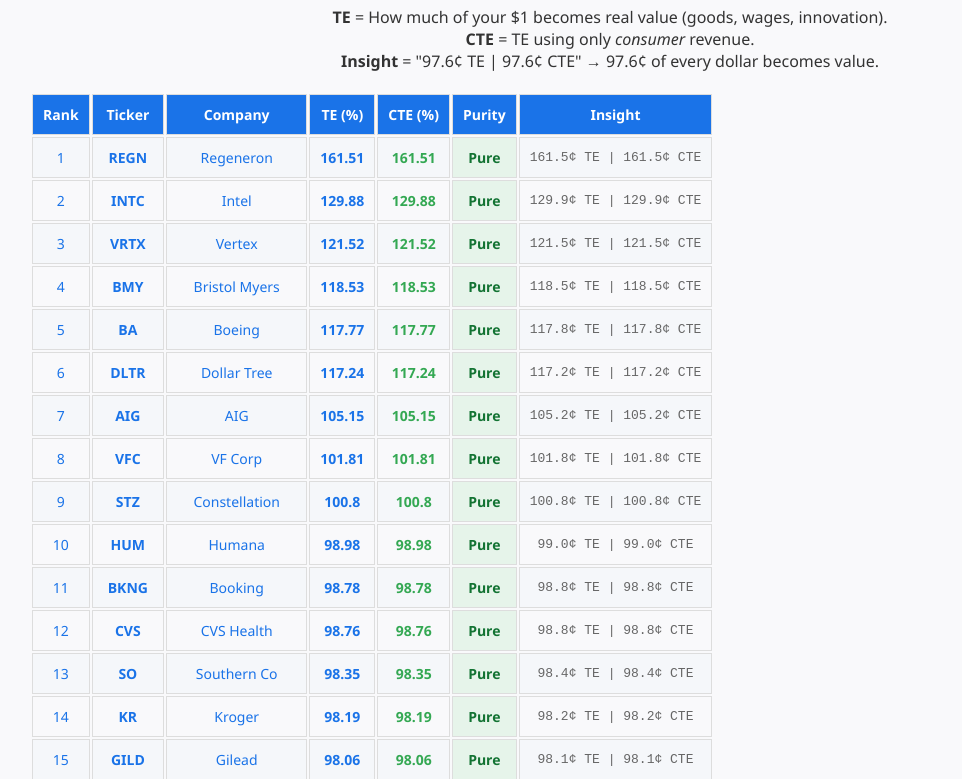
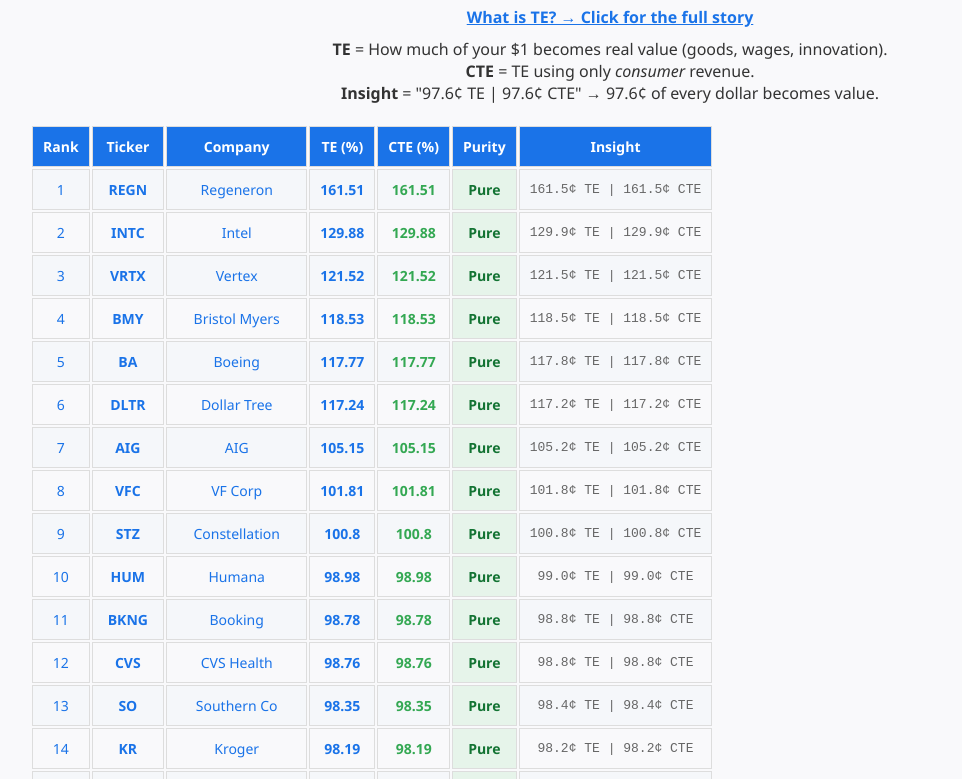
Before and after one commit to PhotodiodeAstronomy/te100-index, a plain HTML site: page docs/index.html in a window 1280 px wide. Shown: the part 80-859 px from the top of the page, without its empty margins (30-992 px from the left). Drawn offline with Linux system fonts and the light colour scheme.

Commit message:
Update index.html

```diff
--- a/docs/index.html
+++ b/docs/index.html
@@ -22,6 +22,9 @@
 </head>
 <body>
   <h1>TE 100 Index – Transformation Efficiency</h1>
+    <p style="text-align:center; margin:10px 0;">
+    <a href="explain.html" style="color:#1a73e8; font-weight:bold; text-decoration:underline;">What is TE? → Click for the full story</a>
+    </p>
   <p style="text-align:center; max-width:800px; margin:0 auto 20px;">
     <strong>TE</strong> = How much of your $1 becomes real value (goods, wages, innovation).<br>
     <strong>CTE</strong> = TE using only <em>consumer</em> revenue.<br>
```
